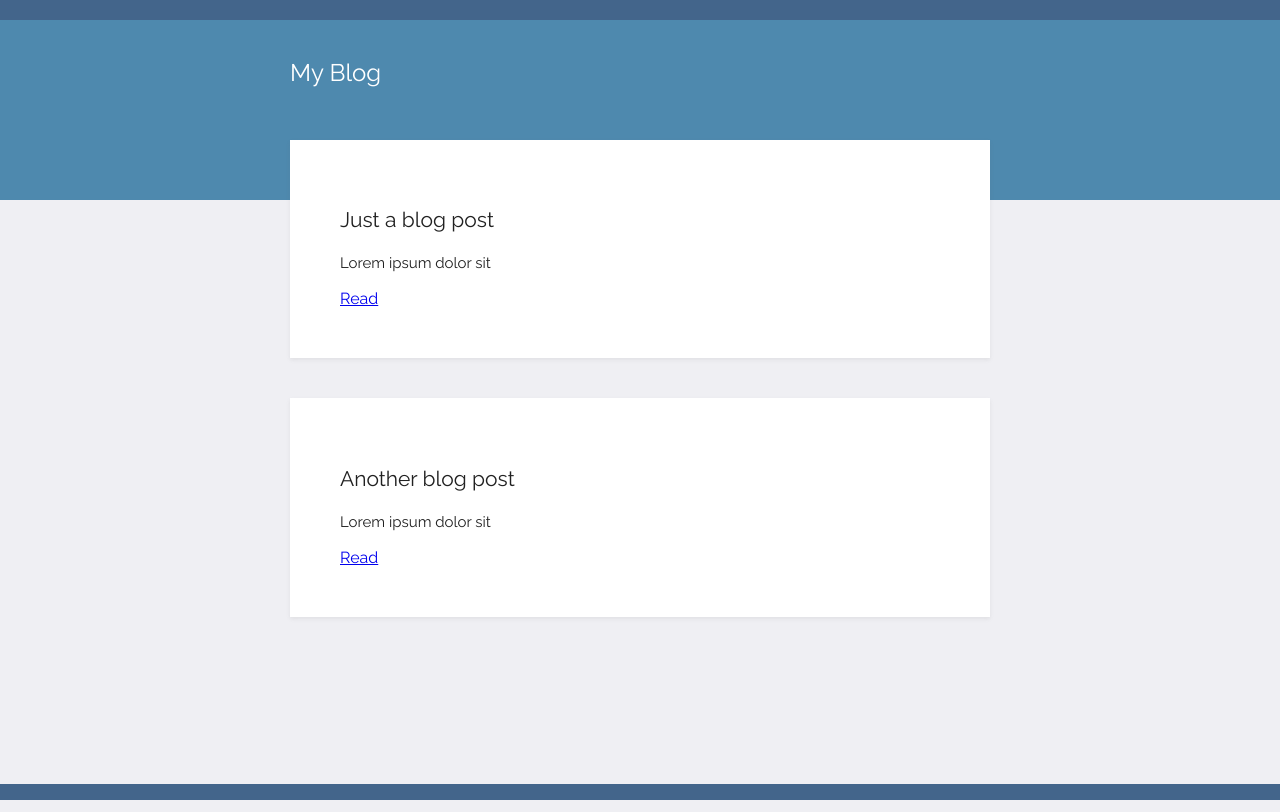
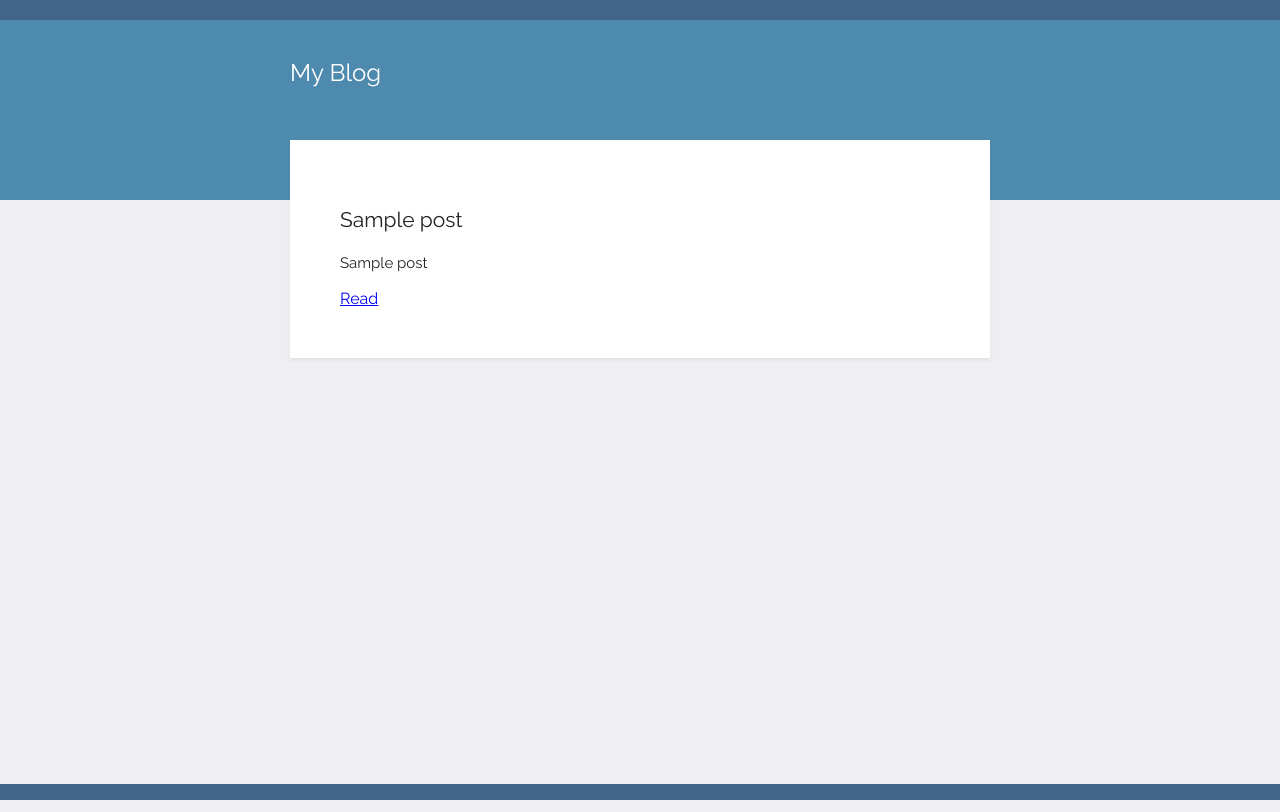
Before and after one commit to Calise425/blog_website, a Flask app: template templates/index.html in a window 1280 px wide. Run offline with Flask 3, Linux system fonts and the light colour scheme; the template is opened without the code that fills it: most values are stand-ins (such as "Sample title", 1, 10 or a date in 2020).

Commit message:
HTML is rendering the actual (fake) blog data, read link is working to go to the individual blog.

```diff
--- a/main.py
+++ b/main.py
@@ -1,11 +1,23 @@
 from flask import Flask, render_template
+import requests
 
 app = Flask(__name__)
+
+all_posts = requests.get("https://api.npoint.io/c790b4d5cab58020d391").json()
 
 
 @app.route('/')
 def home():
-    return render_template("index.html")
+    return render_template("index.html", posts=all_posts)
+
+
+@app.route('/blog/<blog_id>')
+def get_blog(blog_id):
+    selected_post = None
+    for post in all_posts:
+        if post["id"] == int(blog_id):
+            selected_post = post
+    return render_template("post.html", post=selected_post)
 
 
 if __name__ == "__main__":
--- a/templates/index.html
+++ b/templates/index.html
@@ -11,20 +11,15 @@
     <div class="top">
         <div class="title"><h1>My Blog</h1></div>
     </div>
-    <div class="content">
-        <div class="card">
-            <h2>Just a blog post</h2>
-            <p class="text">Lorem ipsum dolor sit </p>
-            <a href="#">Read</a>
+    {% for post in posts: %}
+        <div class="content">
+            <div class="card">
+                <h2>{{ post["title"] }}</h2>
+                <p class="text"> {{ post["subtitle"] }} </p>
+                <a href="{{ url_for('get_blog', blog_id=post['id']) }}">Read</a>
+            </div>
         </div>
-    </div>
-    <div class="content">
-        <div class="card">
-            <h2>Another blog post</h2>
-            <p class="text">Lorem ipsum dolor sit </p>
-            <a href="#">Read</a>
-        </div>
-    </div>
+    {% endfor %}
 </div>
 </body>
 <footer>
--- a/templates/post.html
+++ b/templates/post.html
@@ -13,10 +13,9 @@
            </div>
         <div class="content">
             <div class="card">
-                <h2>Title</h2>
-                <p>Post Body</p>
+                <h2>{{ post["title"] }}</h2>
+                <p>{{ post["body"] }}</p>
             </div>
-
     </div>
 </div>
 </body>
```
